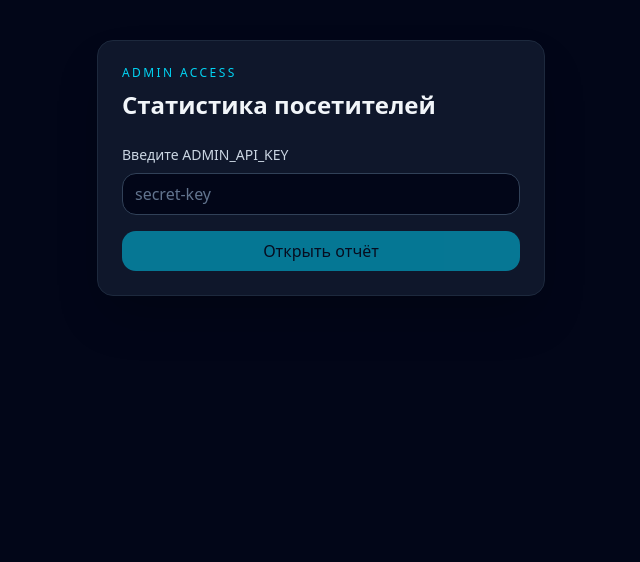
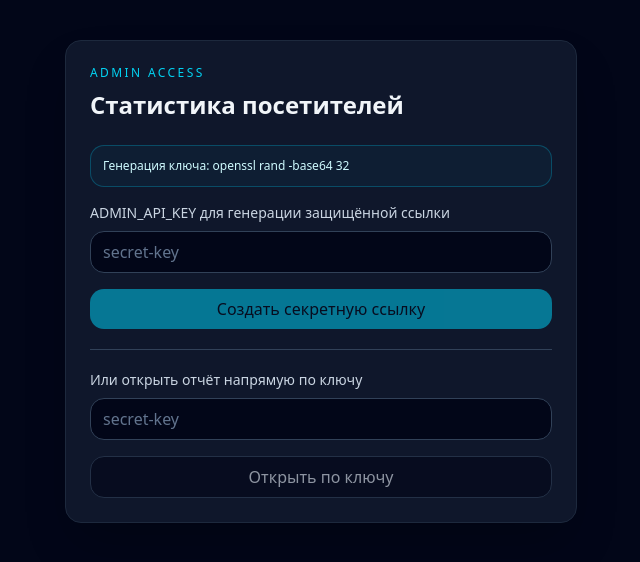
Before and after one commit to QuadDarv1ne/nastolka, a Next.js app: page /admin in a window 1280 px wide. Shown: the top 562 px of the page, without its empty margins (319-959 px from the left). Built offline with nearby package versions, Linux system fonts and the light colour scheme.

Commit message:
modified:   src/app/admin/page.tsx 	new file:   src/app/api/admin/token/route.ts 	modified:   src/lib/admin-auth.ts

```diff
--- a/src/app/admin/page.tsx
+++ b/src/app/admin/page.tsx
@@ -1,6 +1,6 @@
 "use client";
 
-import { useMemo, useState } from "react";
+import { useEffect, useMemo, useState } from "react";
 
 type VisitorStats = {
   total: number;
@@ -21,36 +21,42 @@ type VisitorStats = {
   }>;
 };
 
-const STORAGE_KEY = "nastolka-admin-key";
+const STORAGE_KEY = "nastolka-admin-token";
 
 export default function AdminPage() {
-  const [key, setKey] = useState<string>("");
-  const [storedKey, setStoredKey] = useState<string>("" );
+  const [key, setKey] = useState("");
+  const [generatedUrl, setGeneratedUrl] = useState("");
   const [stats, setStats] = useState<VisitorStats | null>(null);
-  const [error, setError] = useState<string>("");
+  const [error, setError] = useState("");
   const [loading, setLoading] = useState(false);
 
-  const loadStats = async (adminKey: string) => {
+  const readStoredToken = () => {
+    if (typeof window === "undefined") {
+      return "";
+    }
+
+    return sessionStorage.getItem(STORAGE_KEY) || "";
+  };
+
+  const loadStats = async (tokenOrKey: string, mode: "token" | "key" = "token") => {
     setLoading(true);
     setError("");
 
     try {
-      const response = await fetch("/api/visitors", {
-        headers: {
-          "x-admin-key": adminKey,
-        },
-      });
+      const headers: Record<string, string> = mode === "token" ? { "x-admin-token": tokenOrKey } : { "x-admin-key": tokenOrKey };
+      const response = await fetch("/api/visitors", { headers });
+      const body = await response.text();
 
-      const body = await response.text();
       if (!response.ok) {
         throw new Error(body || "Unauthorized");
       }
 
       const json = JSON.parse(body) as VisitorStats;
       setStats(json);
-      setStoredKey(adminKey);
+      setGeneratedUrl("");
+
       if (typeof window !== "undefined") {
-        sessionStorage.setItem(STORAGE_KEY, adminKey);
+        sessionStorage.setItem(STORAGE_KEY, tokenOrKey);
       }
     } catch (loadError) {
       setError(loadError instanceof Error ? loadError.message : "Не удалось загрузить статистику");
@@ -60,54 +66,88 @@ export default function AdminPage() {
     }
   };
 
+  useEffect(() => {
+    const queryToken = typeof window !== "undefined" ? new URLSearchParams(window.location.search).get("token") : null;
+    const savedToken = readStoredToken();
+
+    if (queryToken) {
+      void loadStats(queryToken, "token");
+      return;
+    }
+
+    if (savedToken) {
+      void loadStats(savedToken, "token");
+    }
+  }, []);
+
   const deviceEntries = useMemo(() => Object.entries(stats?.devices ?? {}), [stats]);
   const countryEntries = useMemo(() => Object.entries(stats?.countries ?? {}), [stats]);
   const cityEntries = useMemo(() => Object.entries(stats?.cities ?? {}), [stats]);
 
-  const onSubmit = async (event: React.FormEvent<HTMLFormElement>) => {
+  const onKeySubmit = async (event: React.FormEvent<HTMLFormElement>) => {
     event.preventDefault();
-    await loadStats(key.trim());
+    const trimmedKey = key.trim();
+    if (!trimmedKey) {
+      return;
+    }
+
+    setLoading(true);
+    setError("");
+
+    try {
+      const response = await fetch("/api/admin/token", {
+        method: "POST",
+        headers: {
+          "x-admin-key": trimmedKey,
+        },
+      });
+
+      const bodyText = await response.text();
+      if (!response.ok) {
+        throw new Error(bodyText || "Unauthorized");
+      }
+
+      const data = JSON.parse(bodyText) as { token?: string; url?: string };
+      if (!data.token) {
+        throw new Error("Секретная ссылка не была сгенерирована");
+      }
+
+      if (typeof window !== "undefined") {
+        window.history.replaceState({}, "", data.url || "/admin");
+      }
+
+      setGeneratedUrl(data.url || "");
+      await loadStats(data.token, "token");
+    } catch (loadError) {
+      setError(loadError instanceof Error ? loadError.message : "Не удалось сгенерировать ссылку");
+      setLoading(false);
+      setStats(null);
+    }
   };
 
-  const activeKey = storedKey || (typeof window !== "undefined" ? sessionStorage.getItem(STORAGE_KEY) || "" : "");
+  const onManualKeySubmit = async (event: React.FormEvent<HTMLFormElement>) => {
+    event.preventDefault();
+    const trimmedKey = key.trim();
+    if (!trimmedKey) {
+      return;
+    }
 
-  if (!activeKey && !stats) {
-    return (
-      <main className="min-h-screen bg-slate-950 px-4 py-10 text-slate-100">
-        <div className="mx-auto max-w-md rounded-2xl border border-slate-800 bg-slate-900 p-6 shadow-2xl">
-          <p className="mb-2 text-xs uppercase tracking-[0.2em] text-cyan-400">Admin access</p>
-          <h1 className="mb-6 text-2xl font-bold">Статистика посетителей</h1>
+    await loadStats(trimmedKey, "key");
+  };
 
-          <form onSubmit={onSubmit} className="space-y-4">
-            <label className="block text-sm font-medium text-slate-300">
-              Введите ADMIN_API_KEY
-              <input
-                type="password"
-                value={key}
-                onChange={(event) => setKey(event.target.value)}
-                placeholder="secret-key"
-                className="mt-2 w-full rounded-xl border border-slate-700 bg-slate-950 px-3 py-2 text-base text-white outline-none ring-0 placeholder:text-slate-500 focus:border-cyan-500"
-              />
-            </label>
+  const logout = () => {
+    if (typeof window !== "undefined") {
+      sessionStorage.removeItem(STORAGE_KEY);
+      const url = new URL(window.location.href);
+      url.searchParams.delete("token");
+      window.history.replaceState({}, "", url.pathname);
+    }
 
-            <button
-              type="submit"
-              disabled={loading || !key.trim()}
-              className="w-full rounded-xl bg-cyan-500 px-4 py-2 font-medium text-slate-950 transition hover:bg-cyan-400 disabled:cursor-not-allowed disabled:opacity-60"
-            >
-              {loading ? "Загрузка..." : "Открыть отчёт"}
-            </button>
-          </form>
-
-          {error ? (
-            <div className="mt-4 rounded-xl border border-rose-500/40 bg-rose-500/10 p-3 text-sm text-rose-200">
-              {error}
-            </div>
-          ) : null}
-        </div>
-      </main>
-    );
-  }
+    setGeneratedUrl("");
+    setStats(null);
+    setKey("");
+    setError("");
+  };
 
   if (stats && !error) {
     return (
@@ -122,15 +162,7 @@ export default function AdminPage() {
             <button
               type="button"
               className="rounded-xl border border-slate-700 bg-slate-950 px-4 py-2 text-sm text-slate-200 hover:border-slate-500"
-              onClick={() => {
-                if (typeof window !== "undefined") {
-                  sessionStorage.removeItem(STORAGE_KEY);
-                }
-                setStoredKey("");
-                setStats(null);
-                setKey("");
-                setError("");
-              }}
+              onClick={logout}
             >
               Выйти
             </button>
@@ -231,5 +263,73 @@ export default function AdminPage() {
     );
   }
 
-  return null;
+  return (
+    <main className="min-h-screen bg-slate-950 px-4 py-10 text-slate-100">
+      <div className="mx-auto max-w-lg rounded-2xl border border-slate-800 bg-slate-900 p-6 shadow-2xl">
+        <p className="mb-2 text-xs uppercase tracking-[0.2em] text-cyan-400">Admin access</p>
+        <h1 className="mb-6 text-2xl font-bold">Статистика посетителей</h1>
+
+        <div className="mb-4 rounded-xl border border-cyan-500/30 bg-cyan-500/5 p-3 text-xs text-cyan-100">
+          Генерация ключа: <span className="font-mono">openssl rand -base64 32</span>
+        </div>
+
+        <form onSubmit={onKeySubmit} className="space-y-4">
+          <label className="block text-sm font-medium text-slate-300">
+            ADMIN_API_KEY для генерации защищённой ссылки
+            <input
+              type="password"
+              value={key}
+              onChange={(event) => setKey(event.target.value)}
+              placeholder="secret-key"
+              className="mt-2 w-full rounded-xl border border-slate-700 bg-slate-950 px-3 py-2 text-base text-white outline-none ring-0 placeholder:text-slate-500 focus:border-cyan-500"
+            />
+          </label>
+
+          <button
+            type="submit"
+            disabled={loading || !key.trim()}
+            className="w-full rounded-xl bg-cyan-500 px-4 py-2 font-medium text-slate-950 transition hover:bg-cyan-400 disabled:cursor-not-allowed disabled:opacity-60"
+          >
+            {loading ? "Загрузка..." : "Создать секретную ссылку"}
+          </button>
+        </form>
+
+        {generatedUrl ? (
+          <div className="mt-4 rounded-xl border border-emerald-500/30 bg-emerald-500/10 p-3 text-sm text-emerald-100">
+            <p className="mb-2 font-medium">Секретная ссылка готова:</p>
+            <a href={generatedUrl} className="break-all text-cyan-300 underline">{generatedUrl}</a>
+          </div>
+        ) : null}
+
+        <div className="my-5 border-t border-slate-700" />
+
+        <form onSubmit={onManualKeySubmit} className="space-y-4">
+          <label className="block text-sm font-medium text-slate-300">
+            Или открыть отчёт напрямую по ключу
+            <input
+              type="password"
+              value={key}
+              onChange={(event) => setKey(event.target.value)}
+              placeholder="secret-key"
+              className="mt-2 w-full rounded-xl border border-slate-700 bg-slate-950 px-3 py-2 text-base text-white outline-none ring-0 placeholder:text-slate-500 focus:border-cyan-500"
+            />
+          </label>
+
+          <button
+            type="submit"
+            disabled={loading || !key.trim()}
+            className="w-full rounded-xl border border-slate-700 bg-slate-950 px-4 py-2 font-medium text-slate-200 transition hover:border-slate-500 disabled:cursor-not-allowed disabled:opacity-60"
+          >
+            {loading ? "Загрузка..." : "Открыть по ключу"}
+          </button>
+        </form>
+
+        {error ? (
+          <div className="mt-4 rounded-xl border border-rose-500/40 bg-rose-500/10 p-3 text-sm text-rose-200">
+            {error}
+          </div>
+        ) : null}
+      </div>
+    </main>
+  );
 }
--- /dev/null
+++ b/src/app/api/admin/token/route.ts
@@ -0,0 +1,31 @@
+import { NextRequest, NextResponse } from "next/server";
+import { createAdminToken, getAdminApiKey } from "@/lib/admin-auth";
+
+export const runtime = "nodejs";
+
+export async function POST(request: NextRequest) {
+  const key = request.headers.get("x-admin-key") || request.headers.get("authorization")?.replace(/^Bearer\s+/i, "") || "";
+  const configuredKey = getAdminApiKey();
+
+  if (!configuredKey || key !== configuredKey) {
+    return NextResponse.json({
+      error: "Unauthorized",
+      message: "Provide a valid admin key in x-admin-key or Authorization header.",
+    }, { status: 401 });
+  }
+
+  const token = createAdminToken();
+  if (!token) {
+    return NextResponse.json({
+      error: "Server error",
+      message: "ADMIN_SECRET or ADMIN_API_KEY is not configured.",
+    }, { status: 500 });
+  }
+
+  const origin = request.nextUrl.origin;
+
+  return NextResponse.json({
+    token,
+    url: `${origin}/admin?token=${encodeURIComponent(token)}`,
+  });
+}
```
Also changed, not shown: src/lib/admin-auth.ts (+44 -3 lines).
